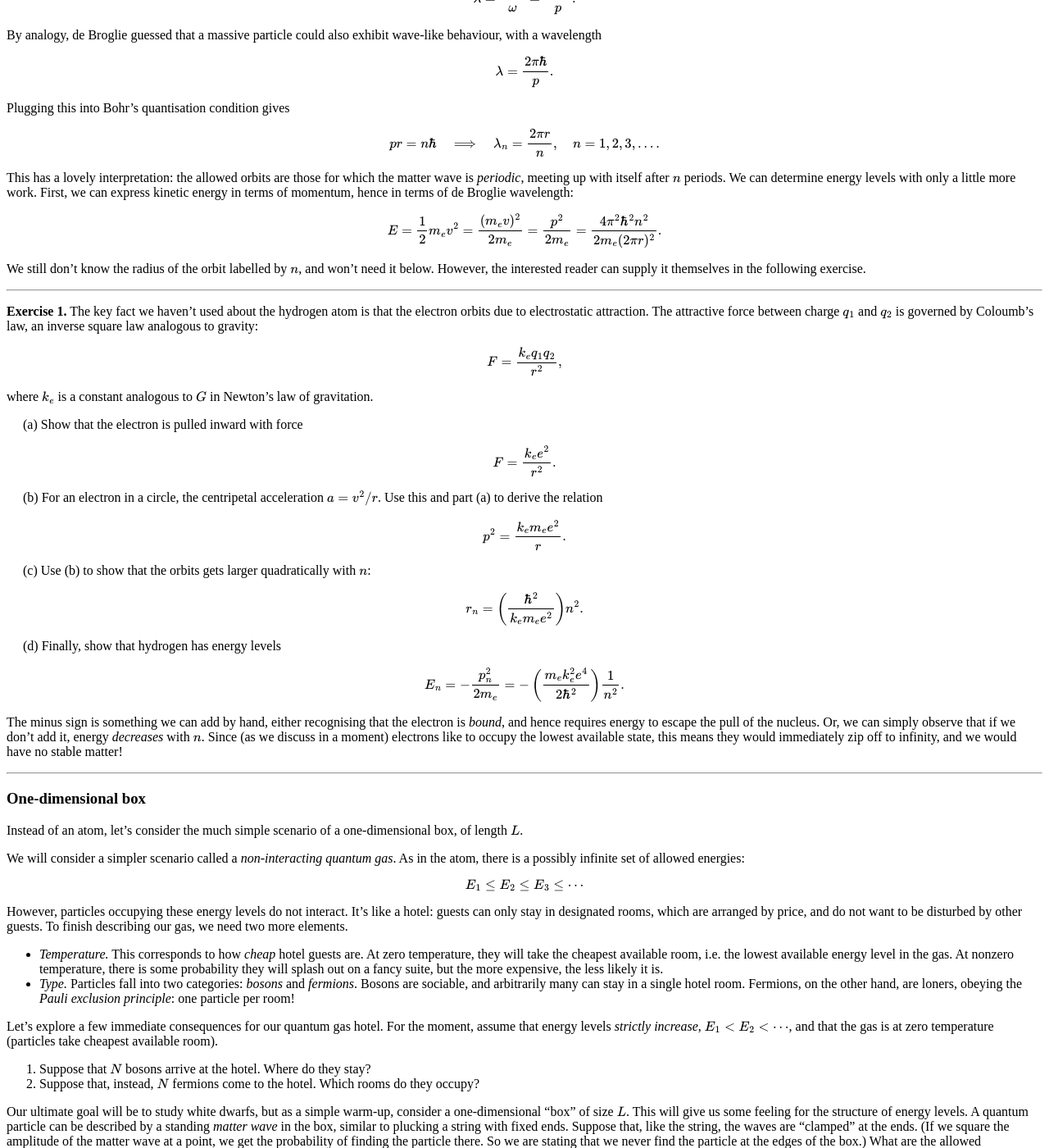
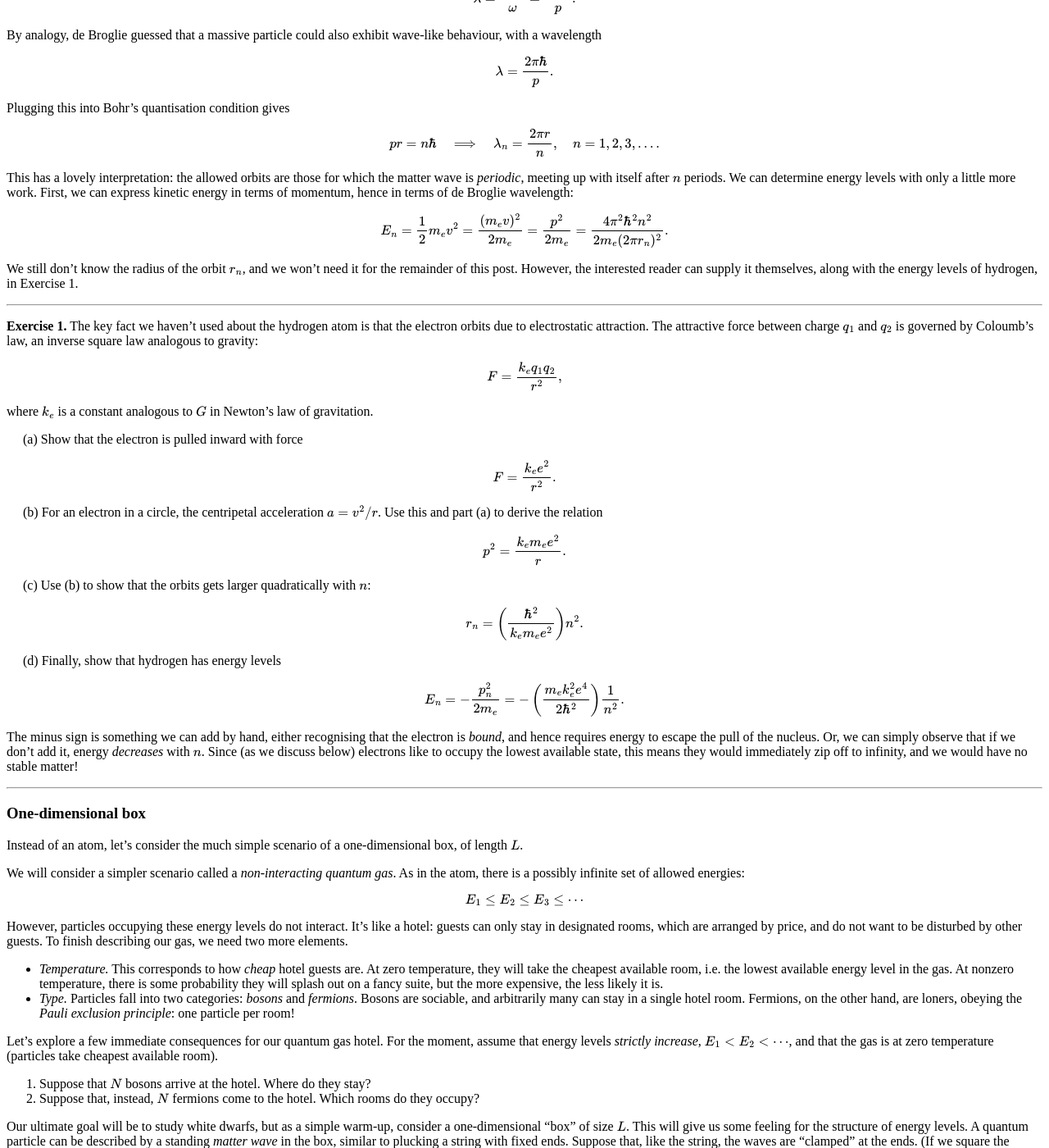
Before and after one commit to hapax/hapax.github.io, a Jekyll site: the page built from assets/chandra.md, in a window 1280 px wide and 1400 px high, scrolled down 1286 px. Shown: the whole window at 82% size. Built offline with Jekyll 4.4.1, drawn with Linux system fonts in a browser that asks for light colours; our own code applies the rules of GitHub Pages for plain Markdown files; formulas are drawn with MathJax 3; a script that is not in the unit is left out; some of the changed text lies outside the part shown.

Commit message:
Update chandra.md

```diff
--- a/assets/chandra.md
+++ b/assets/chandra.md
@@ -60,7 +60,7 @@
 
 ## Quantisation<a id="sec-2" name="sec-2"></a>
 
-### Hydrogen
+### The revolutionary atom
 
 We'll start by recalling Bohr's model of hydrogen and the role played
 by quantisation.
@@ -116,14 +116,14 @@
 terms of de Broglie wavelength:
 
 $$
-E = \frac{1}{2}m_e v^2 = \frac{(m_ev)^2}{2m_e} = \frac{p^2}{2m_e} =
-\frac{4\pi^2 \hbar^2 n^2}{2m_e (2\pi r)^2}.
+E_n = \frac{1}{2}m_e v^2 = \frac{(m_ev)^2}{2m_e} = \frac{p^2}{2m_e} =
+\frac{4\pi^2 \hbar^2 n^2}{2m_e (2\pi r_n)^2}.
 $$
 
-We still don't know the radius of the orbit labelled by $n$, and won't
-need it below.
-However, the interested reader can supply it themselves in the
-following exercise.
+We still don't know the radius of the orbit $r_n$, and we won't need
+it for the remainder of this post.
+However, the interested reader can supply it themselves, along with
+the energy levels of hydrogen, in Exercise 1.
 
 ---
 
@@ -177,13 +177,16 @@
 that the electron is *bound*, and hence requires energy to escape the
 pull of the nucleus.
 Or, we can simply observe that if we don't add it, energy *decreases*
-with $n$. Since (as we discuss in a moment) electrons like to occupy
+with $n$. Since (as we discuss below) electrons like to occupy
 the lowest available state, this means they would immediately zip off
 to infinity, and we would have no stable matter!
 
 ---
 
 ### One-dimensional box <a id="sec-2-1" name="sec-2-1"></a>
+
+
+
 
 Instead of an atom, let's consider the much simple scenario of a
 one-dimensional box, of length $L$.
```
